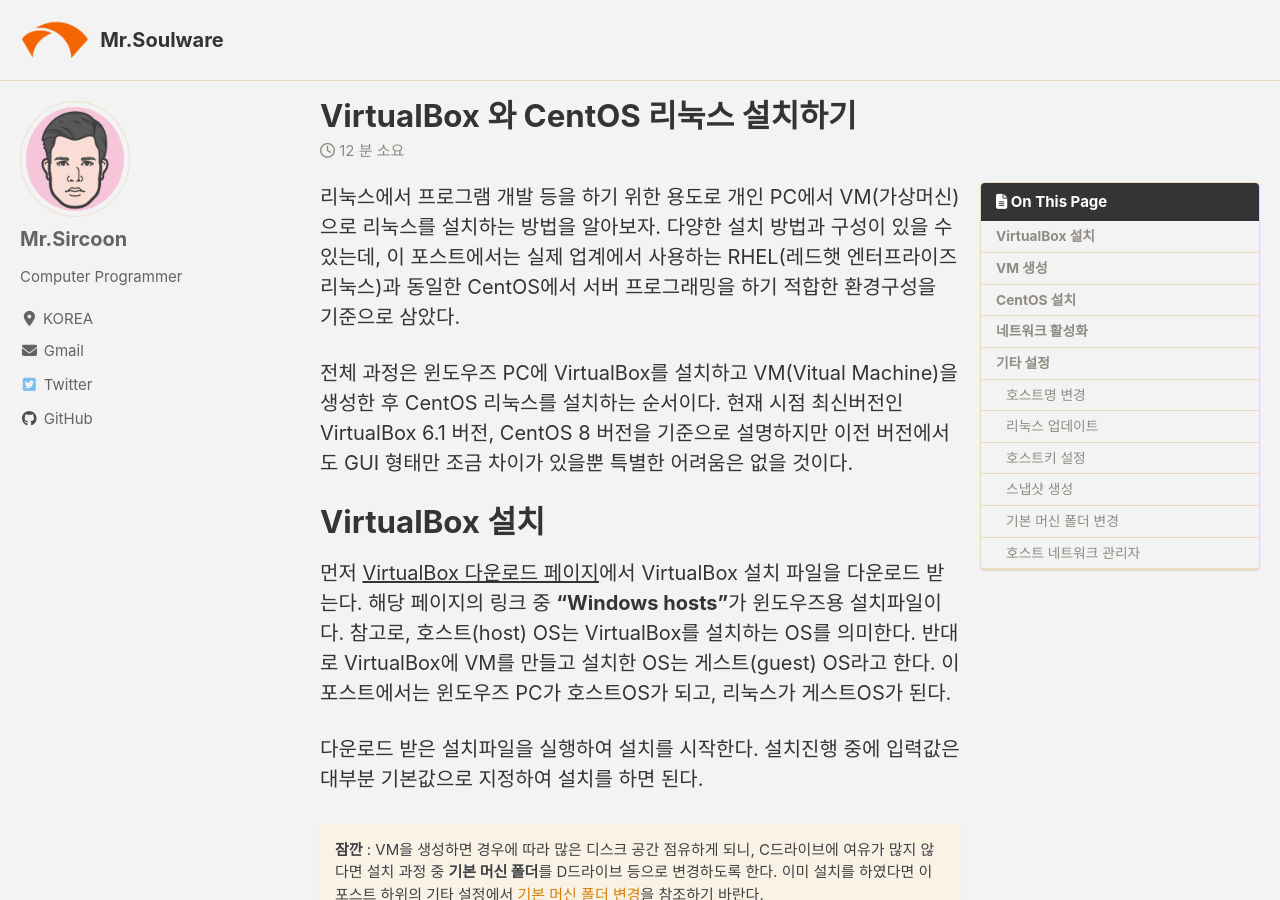
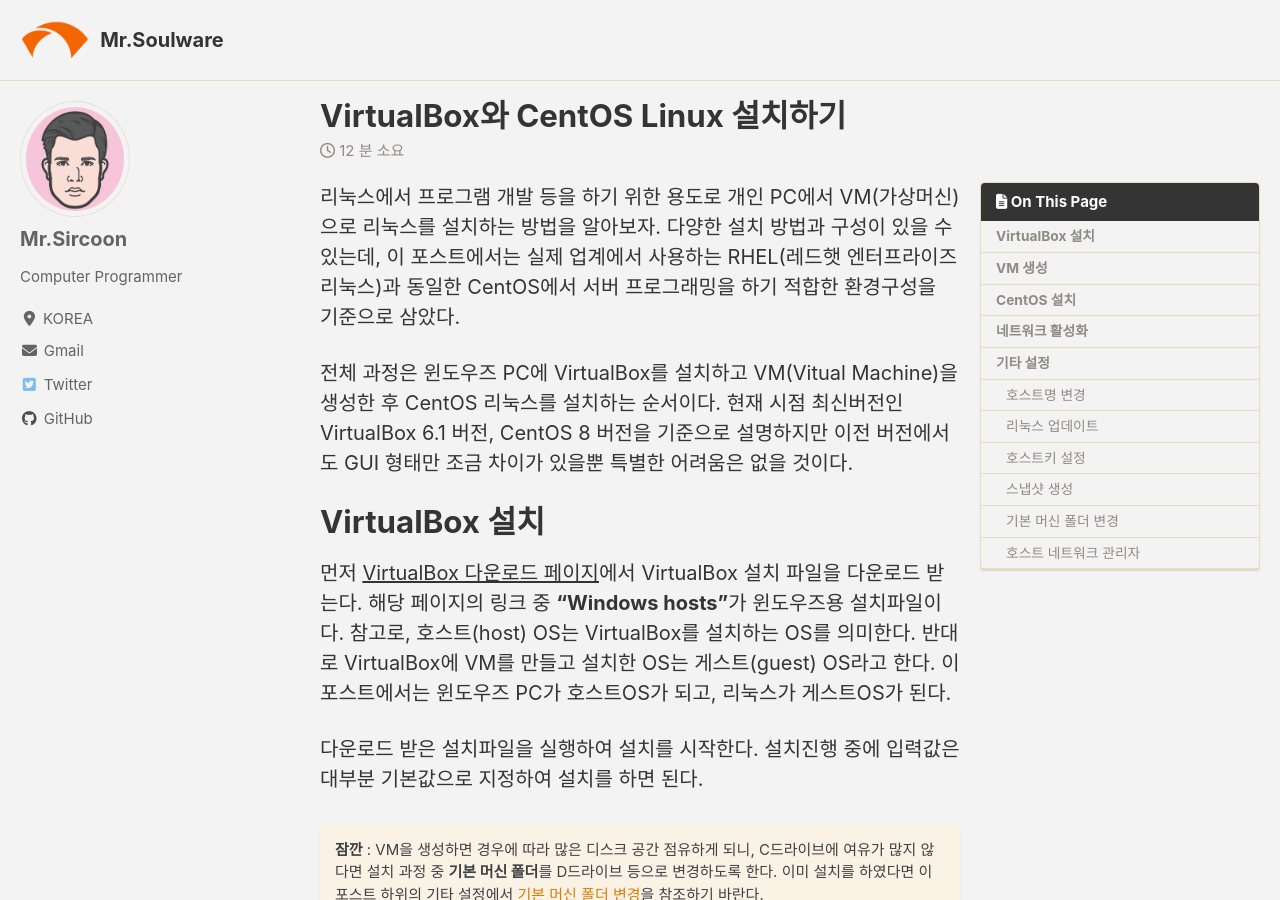
Before and after one commit to mrsoulware/mrsoulware.github.io, a Jekyll site: the page built from _posts/2020/2020-04-24-vbox-centos.md, in a window 1280 px wide and 900 px high. Built offline with Jekyll 4.4.1, drawn with Linux system fonts in a browser that asks for light colours; cached includes are drawn as plain includes; nearby versions of some CDN libraries.

Commit message:
Update 2020-04-24-vbox-centos.md

```diff
--- a/_posts/2020/2020-04-24-vbox-centos.md
+++ b/_posts/2020/2020-04-24-vbox-centos.md
@@ -1,5 +1,5 @@
 ---
-title: VirtualBox 와 CentOS 리눅스 설치하기
+title: VirtualBox와 CentOS Linux 설치하기
 categories:
   - Development Environment
 tags:
```
